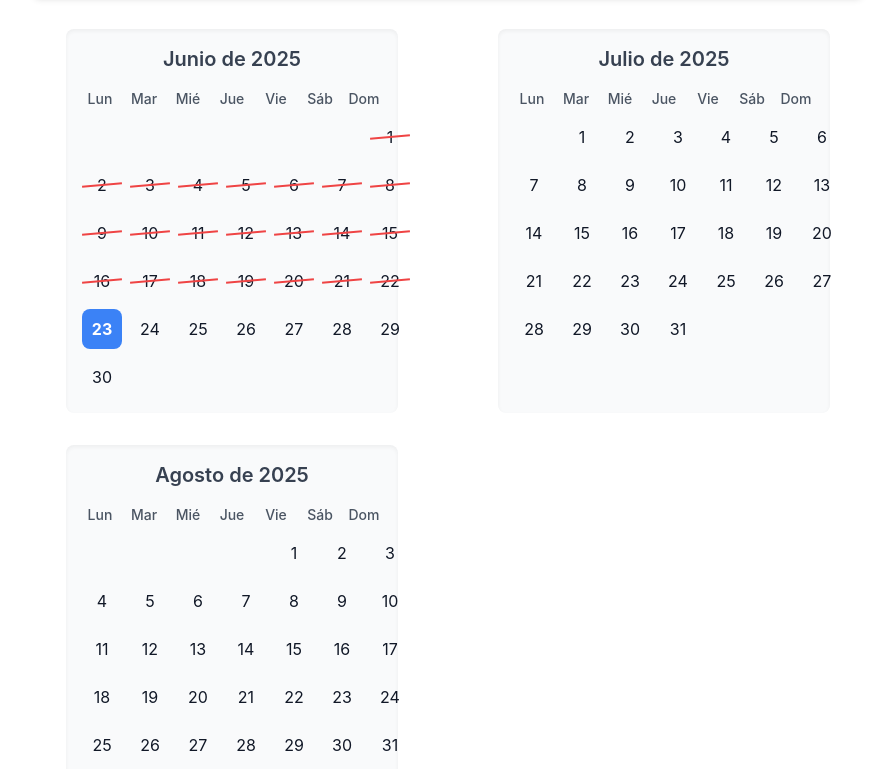
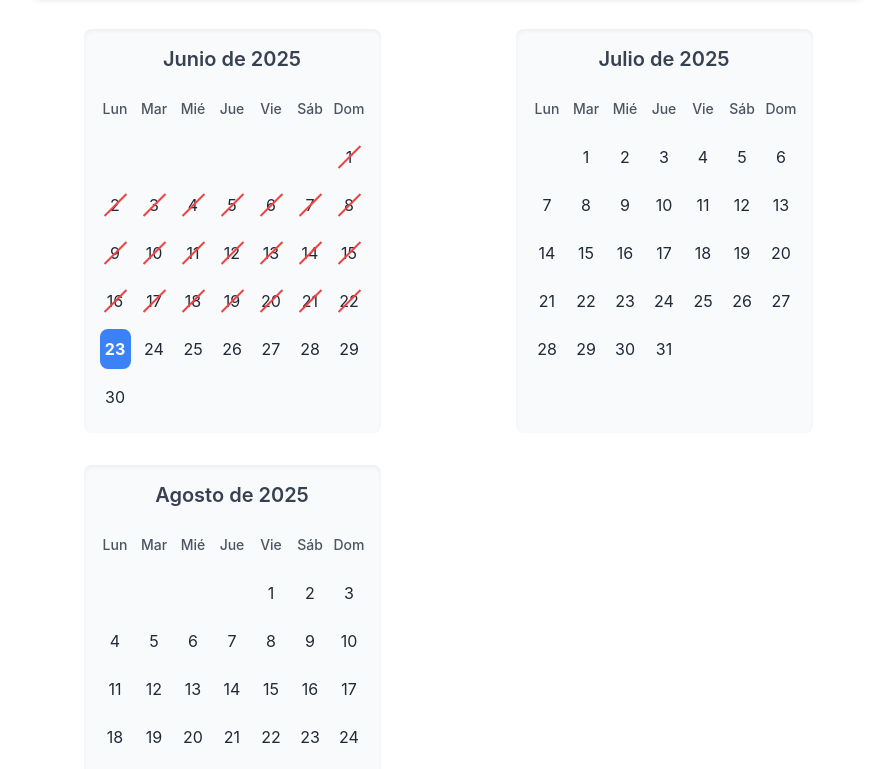
Before and after one commit to buclesraros27/primerreencuentro, a plain HTML site: page index.html in a window 1280 px wide. Shown: the part 627-1396 px from the top of the page, without its empty margins (192-1087 px from the left). Drawn offline with nearby package versions, Linux system fonts and the light colour scheme.

Commit message:
Update index.html

```diff
--- a/index.html
+++ b/index.html
@@ -25,20 +25,24 @@
             left: 0;
             right: 0;
             border-top: 2px solid #ef4444; /* Rojo Tailwind 500 */
-            transform: translateY(-50%) rotate(-5deg); /* Ligera inclinación */
+            transform: translateY(-50%) rotate(-45deg); /* Se cambió a -45deg para un tachado a 45 grados */
         }
 
-        /* Estilo para los días del calendario */
-        .calendar-day {
+        /* Estilo base para los elementos dentro de la cuadrícula del calendario (días y encabezados) */
+        .calendar-cell {
             display: flex;
             align-items: center;
             justify-content: center;
             height: 40px;
-            width: 40px;
+            width: 100%; /* Asegura que la celda ocupe todo el ancho de su columna 1fr */
+            /* Se eliminó 'margin: auto;' ya que 'width: 100%' hace que no sea necesario para centrado horizontal */
+        }
+
+        /* Estilo específico para los días numéricos */
+        .calendar-day {
             border-radius: 0.5rem; /* rounded-lg */
             transition: background-color 0.2s;
-            /* Asegura que los días se centren correctamente en la celda */
-            margin: auto;
+            color: #1f2937; /* Gris 900 */
         }
 
         .calendar-day.today {
@@ -57,15 +61,15 @@
             grid-template-columns: repeat(7, 1fr);
             gap: 0.5rem; /* gap-2 */
             width: 100%; /* Asegura que el calendario ocupe el ancho completo disponible */
-            max-width: 300px; /* Ancho máximo para un solo mes, ajustar si es necesario */
-            margin: 0 auto; /* Centrar el calendario dentro de su contenedor */
+            /* Se eliminó 'max-width: 300px;' para permitir que se expanda */
+            margin: 0 auto; /* Centrar el calendario dentro de su contenedor (si el padre es más ancho que el contenido total) */
         }
 
         /* Estilos responsivos para el calendario */
         @media (max-width: 640px) {
-            .calendar-day {
+            .calendar-cell { /* Ajustar tamaño también para las celdas de encabezado en móvil */
                 height: 32px;
-                width: 32px;
+                width: 100%; /* Asegurar que se mantenga el 100% en móvil */
                 font-size: 0.875rem; /* text-sm */
             }
             .calendar-header {
@@ -106,7 +110,7 @@
         <!-- Contenedor para la segunda cuenta regresiva (22 de agosto) -->
         <div class="flex flex-col items-center justify-center mb-8 bg-green-100 p-4 rounded-lg shadow-md">
             <p class="text-xl sm:text-2xl font-semibold text-green-800">
-                ¡Para el segundo reencuentro Maffei faltan solo...
+                ¡Para el segundo encuentro Maffei faltan solo...
             </p>
             <p id="countdown2" class="text-4xl sm:text-6xl font-extrabold text-green-700 mt-2">
                 -- Días
@@ -192,13 +196,13 @@
                     ${monthName.charAt(0).toUpperCase() + monthName.slice(1)}
                 </h3>
                 <div class="calendar-grid"> <!-- Usamos la nueva clase calendar-grid -->
-                    <div class="text-center text-sm font-medium text-gray-600">Lun</div>
-                    <div class="text-center text-sm font-medium text-gray-600">Mar</div>
-                    <div class="text-center text-sm font-medium text-gray-600">Mié</div>
-                    <div class="text-center text-sm font-medium text-gray-600">Jue</div>
-                    <div class="text-center text-sm font-medium text-gray-600">Vie</div>
-                    <div class="text-center text-sm font-medium text-gray-600">Sáb</div>
-                    <div class="text-center text-sm font-medium text-gray-600">Dom</div>
+                    <div class="calendar-cell text-sm font-medium text-gray-600">Lun</div>
+                    <div class="calendar-cell text-sm font-medium text-gray-600">Mar</div>
+                    <div class="calendar-cell text-sm font-medium text-gray-600">Mié</div>
+                    <div class="calendar-cell text-sm font-medium text-gray-600">Jue</div>
+                    <div class="calendar-cell text-sm font-medium text-gray-600">Vie</div>
+                    <div class="calendar-cell text-sm font-medium text-gray-600">Sáb</div>
+                    <div class="calendar-cell text-sm font-medium text-gray-600">Dom</div>
                 </div>
                 <div class="calendar-grid mt-2" id="month-${year}-${monthIndex}"> <!-- Usamos la nueva clase calendar-grid -->
                     <!-- Los días se insertarán aquí -->
@@ -210,14 +214,14 @@
             // Rellenar días vacíos al principio del mes
             for (let i = 0; i < startDayAdjusted; i++) {
                 const emptyDay = document.createElement('div');
-                emptyDay.className = 'calendar-day other-month';
+                emptyDay.className = 'calendar-cell calendar-day other-month';
                 daysGrid.appendChild(emptyDay);
             }
 
             // Rellenar días del mes
             for (let day = 1; day <= daysInMonth; day++) {
                 const dayDiv = document.createElement('div');
-                dayDiv.className = 'calendar-day text-gray-900';
+                dayDiv.className = 'calendar-cell calendar-day';
                 dayDiv.innerText = day;
 
                 const currentDayDate = new Date(year, monthIndex, day);
```
